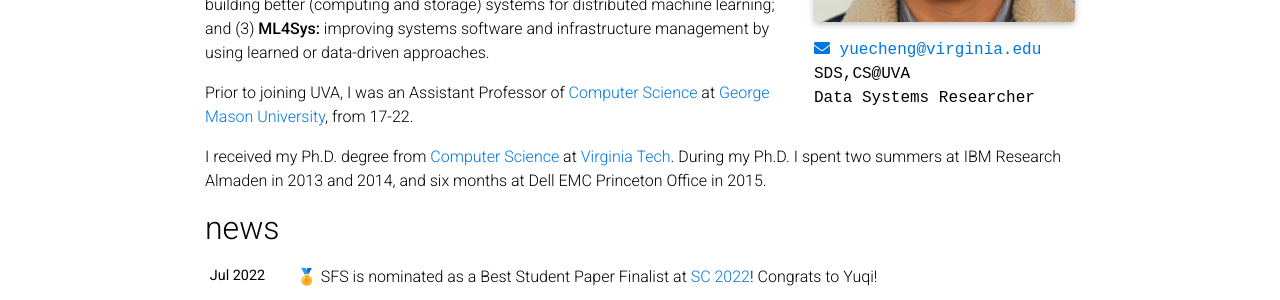
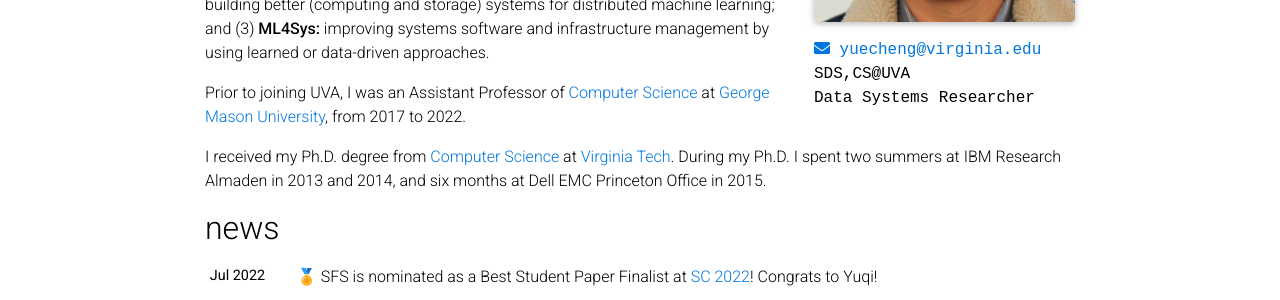
Before and after one commit to tddg/tddg.github.io, a Jekyll site: the page built from _pages/about.md, in a window 1280 px wide and 900 px high. Shown: the part 439-739 px from the top of the window. Built offline with Jekyll 4.4.1, drawn with Linux system fonts in a browser that asks for light colours; full-size pictures stand in for the smaller copies a plugin makes; emoji names are drawn with the system emoji font; comment, search, counter and statistics services are not loaded; a style sheet for code colours, icons or effects is not loaded.

Commit message:
test auto deploy

```diff
--- a/_pages/about.md
+++ b/_pages/about.md
@@ -42,7 +42,7 @@ management by using learned or data-driven approaches.
 
 Prior to joining UVA, I was an Assistant Professor of
 [Computer Science](https://cs.gmu.edu/){:target="\_blank"} at
-[George Mason University](https://www.gmu.edu/){:target="\_blank"}, from 17-22.
+[George Mason University](https://www.gmu.edu/){:target="\_blank"}, from 2017 to 2022.
 
 I received my Ph.D. degree from  [Computer Science](https://cs.vt.edu/){:target="\_blank"} at
 [Virginia Tech](https://vt.edu/){:target="\_blank"}.
```
